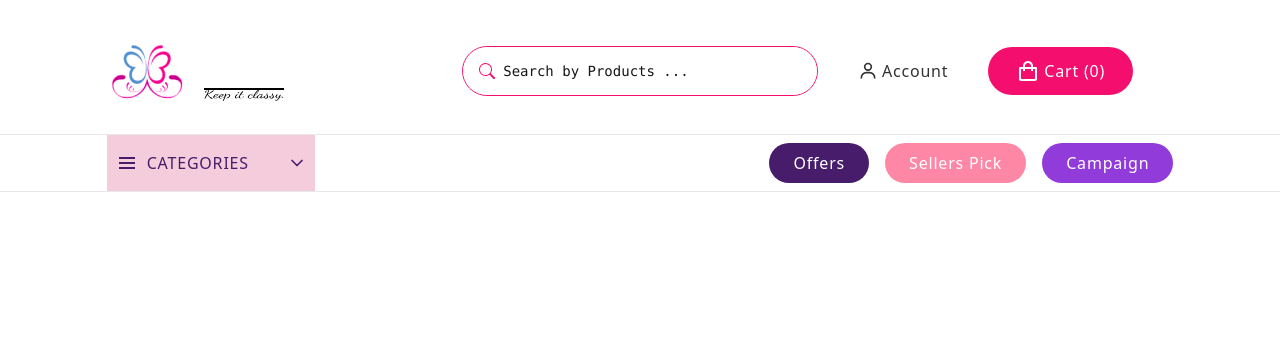
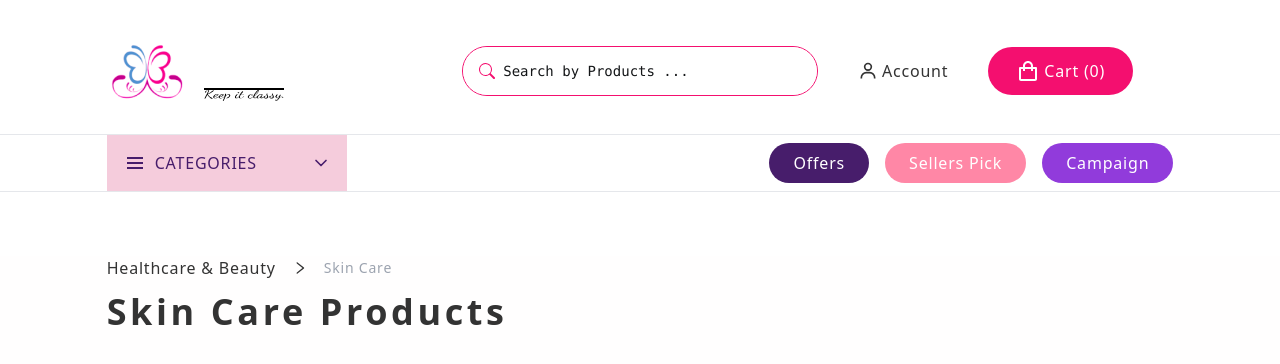
Before and after one commit to Mdabdullah3/React-Assessment, a React (Create React App) app: page / in a window 1280 px wide. Shown: the top 364 px of the page. Built offline with nearby package versions, Linux system fonts and the light colour scheme.

Commit message:
banner page done

```diff
--- /dev/null
+++ b/src/components/Banner.jsx
@@ -0,0 +1,22 @@
+import React from "react";
+import { AiOutlineRight } from "react-icons/ai";
+const Banner = () => {
+  return (
+    <div className="h-40 bg-[#FFFEFE]">
+      <div className="w-10/12 mx-auto">
+        <h1 className="flex items-center mt-16 tracking-wider">
+          <span className="text-md">Healthcare & Beauty</span>
+          <span className="mx-4">
+            <AiOutlineRight />
+          </span>
+          <span className="text-sm text-gray-400">Skin Care</span>
+        </h1>
+        <h1 className="text-4xl font-bold tracking-widest mt-3">
+          Skin Care Products
+        </h1>
+      </div>
+    </div>
+  );
+};
+
+export default Banner;
--- a/src/components/CategoriSection.jsx
+++ b/src/components/CategoriSection.jsx
@@ -8,7 +8,7 @@ const CategoriSection = () => {
       <hr />
       <div className="mx-auto w-10/12 flex justify-between">
         <div class="dropdown">
-          <div className="flex items-center justify-between w-52 bg-[#F5CCDC] px-2 py-4 text-[#471D6B]">
+          <div className="flex items-center justify-between w-60 bg-[#F5CCDC] px-4 py-4 text-[#471D6B]">
             <h1 className="flex items-center gap-2 uppercase tracking-wider">
               <span className="text-2xl">
                 <BiMenu />
--- a/src/pages/Home/Home.js
+++ b/src/pages/Home/Home.js
@@ -1,11 +1,13 @@
 import React from 'react';
 import Navbar from '../../layout/main/Navbar';
 import CategoriSection from '../../components/CategoriSection';
+import Banner from '../../components/Banner';
 const Home = () => {
     return (
         <div>
             <Navbar />
             <CategoriSection />
+            <Banner />
         </div>
     );
 };
```
